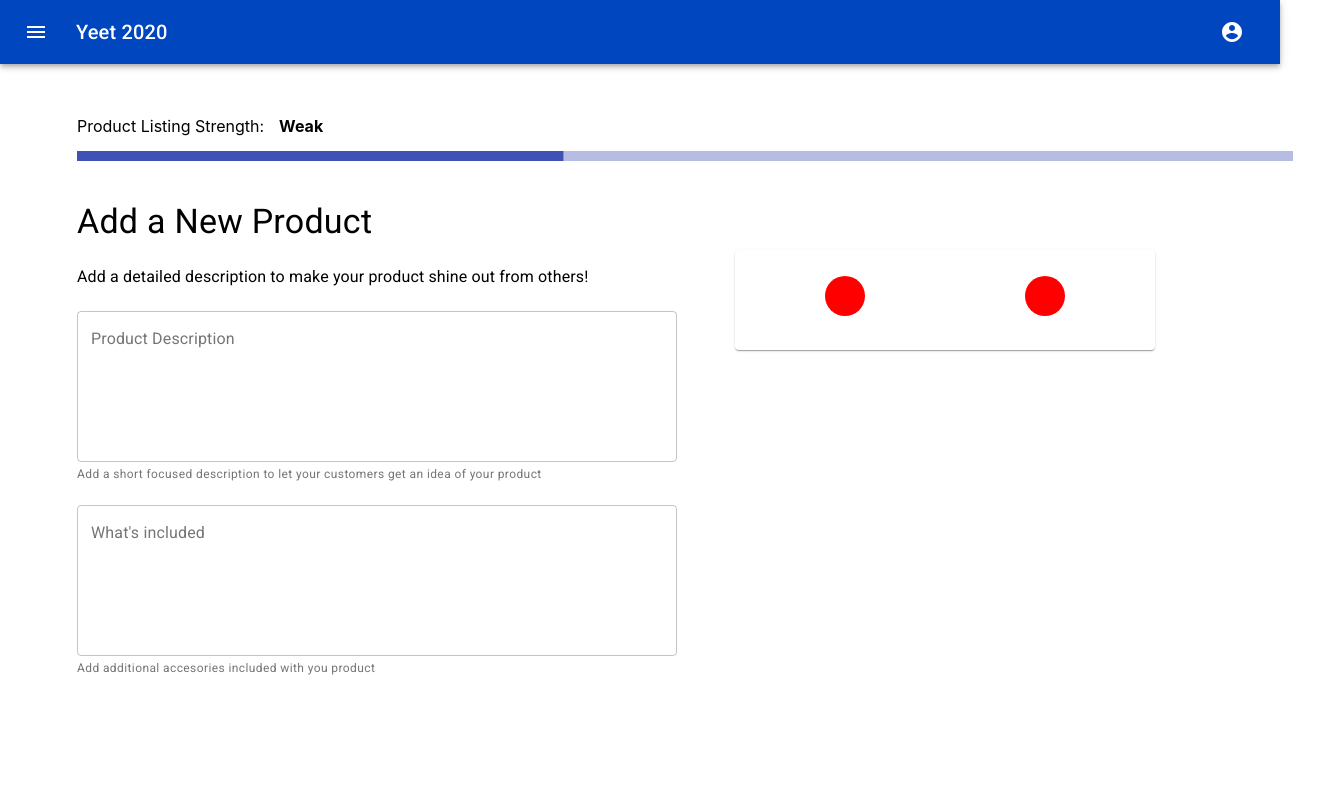
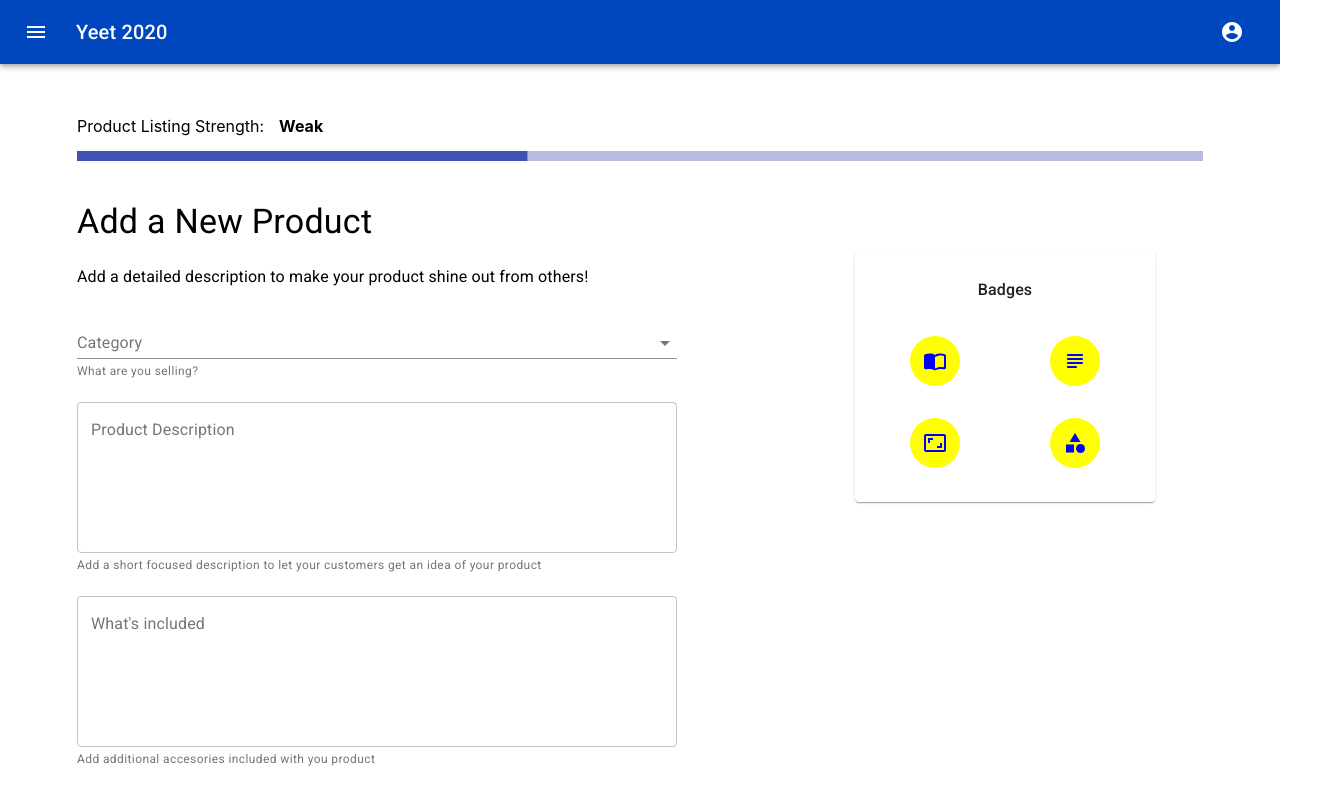
Before and after one commit to homenf/yeet_2020, a React (Create React App) app in the folder front-end/: page /product/form in a window 1280 px wide. Shown: the whole page, 1338 px wide, since content can reach past the window. Built offline with nearby package versions, Linux system fonts and the light colour scheme.

Commit message:
Add more form inputs and icon

```diff
--- a/front-end/src/index.css
+++ b/front-end/src/index.css
@@ -1,13 +1,17 @@
 body {
   margin: 0;
-  font-family: -apple-system, BlinkMacSystemFont, 'Segoe UI', 'Roboto', 'Oxygen',
-    'Ubuntu', 'Cantarell', 'Fira Sans', 'Droid Sans', 'Helvetica Neue',
+  font-family: -apple-system, BlinkMacSystemFont, "Segoe UI", "Roboto", "Oxygen",
+    "Ubuntu", "Cantarell", "Fira Sans", "Droid Sans", "Helvetica Neue",
     sans-serif;
   -webkit-font-smoothing: antialiased;
   -moz-osx-font-smoothing: grayscale;
 }
 
 code {
-  font-family: source-code-pro, Menlo, Monaco, Consolas, 'Courier New',
+  font-family: source-code-pro, Menlo, Monaco, Consolas, "Courier New",
     monospace;
 }
+
+* {
+  box-sizing: border-box;
+}
--- a/front-end/src/pages/add-product/badges.js
+++ b/front-end/src/pages/add-product/badges.js
@@ -1,13 +1,63 @@
 import React from "react"
-import { makeStyles, Card, CardContent, Badge } from "@material-ui/core"
+import {
+  makeStyles,
+  Card,
+  CardContent,
+  Badge,
+  Typography
+} from "@material-ui/core"
 import clsx from "clsx"
+import {
+  ImportContactsRounded,
+  SubjectRounded,
+  AspectRatio,
+  Category
+} from "@material-ui/icons"
+
+const Badges = ({ values }) => {
+  const classes = useStyles()
+
+  return (
+    <Card className={classes.card}>
+      <CardContent className={classes.content} style={{ width: "100%" }}>
+        <Typography className={classes.title} variant="subtitle1" align="left">
+          Badges
+        </Typography>
+      </CardContent>
+      {Object.keys(values).map(key => (
+        <CardContent key={key} className={classes.content}>
+          <Badge
+            className={classes.badge}
+            color="primary"
+            overlap="circle"
+            badgeContent={
+              values[key].length > schema[key].badgeValidation ? "✓" : null
+            }
+          >
+            <div className={clsx(classes.shape, classes.shapeCircle)}>
+              {schema[key].icon}
+            </div>
+          </Badge>
+        </CardContent>
+      ))}
+    </Card>
+  )
+}
+
+const schema = {
+  productDescription: { icon: <ImportContactsRounded />, badgeValidation: 80 },
+  included: { icon: <SubjectRounded />, badgeValidation: 80 },
+  specifications: { icon: <AspectRatio />, badgeValidation: 80 },
+  category: { icon: <Category />, badgeValidation: 0 }
+}
 
 const useStyles = makeStyles({
   card: {
     display: "flex",
-    width: 400,
-    justifyContent: "center",
-    padding: 10
+    width: 300,
+    justifyContent: "flex-start",
+    padding: 10,
+    flexFlow: "row wrap"
   },
   content: {
     display: "flex",
@@ -16,41 +66,22 @@ const useStyles = makeStyles({
     width: "50%"
   },
   title: {
-    marginBottom: 20
+    fontWeight: 500
   },
   shape: {
-    backgroundColor: "red",
-    width: 40,
-    height: 40
+    backgroundColor: "yellow",
+    width: 50,
+    height: 50,
+    display: "flex",
+    flexGrow: 0,
+    justifyContent: "center",
+    alignItems: "center"
   },
   shapeCircle: {
     borderRadius: "50%"
   },
   badge: {
-    color: "green"
+    color: "blue"
   }
 })
-
-const Badges = ({ values }) => {
-  const classes = useStyles()
-  const circle = <div className={clsx(classes.shape, classes.shapeCircle)} />
-
-  return (
-    <Card className={classes.card}>
-      {Object.keys(values).map(key => (
-        <CardContent className={classes.content}>
-          <Badge
-            className={classes.badge}
-            color="primary"
-            overlap="circle"
-            badgeContent={values[key] ? "✓" : null}
-          >
-            {circle}
-          </Badge>
-        </CardContent>
-      ))}
-    </Card>
-  )
-}
-
 export default Badges
--- a/front-end/src/pages/add-product/form.js
+++ b/front-end/src/pages/add-product/form.js
@@ -2,10 +2,10 @@ import React from "react"
 import {
   makeStyles,
   TextField,
-  Typography,
   FormControl,
   InputLabel,
-  Input,
+  Select,
+  MenuItem,
   FormHelperText
 } from "@material-ui/core"
 
@@ -28,11 +28,33 @@ const useStyles = makeStyles({
   }
 })
 
-const Form = ({ values: { productDescription, included }, handleChange }) => {
+const Form = ({
+  values: { productDescription, included, category },
+  handleChange
+}) => {
   const classes = useStyles()
   return (
     <div>
       <form className={classes.form}>
+        <FormControl className={classes.input}>
+          <InputLabel id="demo-simple-select-helper-label">Category</InputLabel>
+          <Select
+            className={classes.productInput}
+            name="category"
+            value={category}
+            onChange={handleChange}
+          >
+            <MenuItem value="">
+              <em>None</em>
+            </MenuItem>
+            <MenuItem value={"phone"}>Mobile Phone</MenuItem>
+            <MenuItem value={"tv"}>TV</MenuItem>
+            <MenuItem value={"electric_skateboard"}>
+              Electric SkateBoard
+            </MenuItem>
+          </Select>
+          <FormHelperText>What are you selling?</FormHelperText>
+        </FormControl>
         <FormControl className={classes.input}>
           <TextField
             className={classes.productInput}
--- a/front-end/src/pages/add-product/index.js
+++ b/front-end/src/pages/add-product/index.js
@@ -51,7 +51,9 @@ const AddProduct = ({ values, handleChange }) => {
 const formSchema = {
   mapPropsToValues: () => ({
     productDescription: "",
-    included: ""
+    included: "",
+    specifications: "",
+    category: ""
   })
 }
 
```
